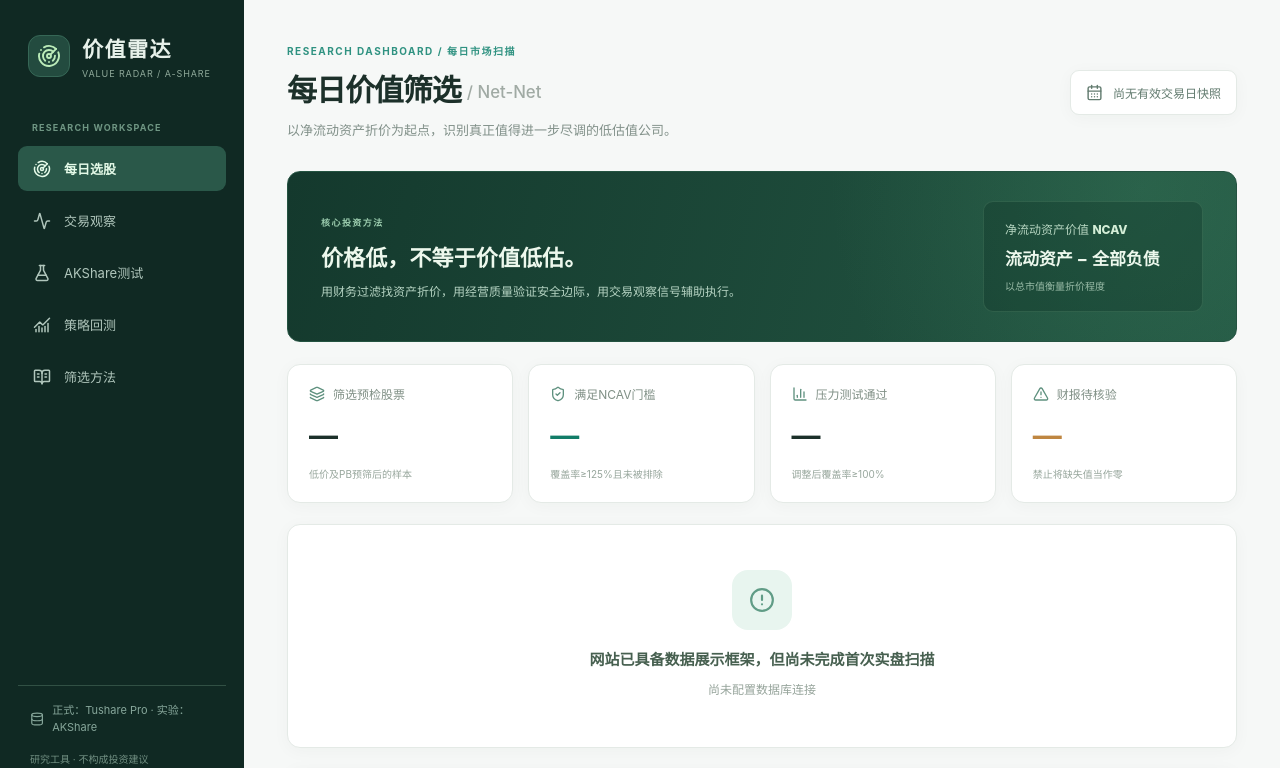
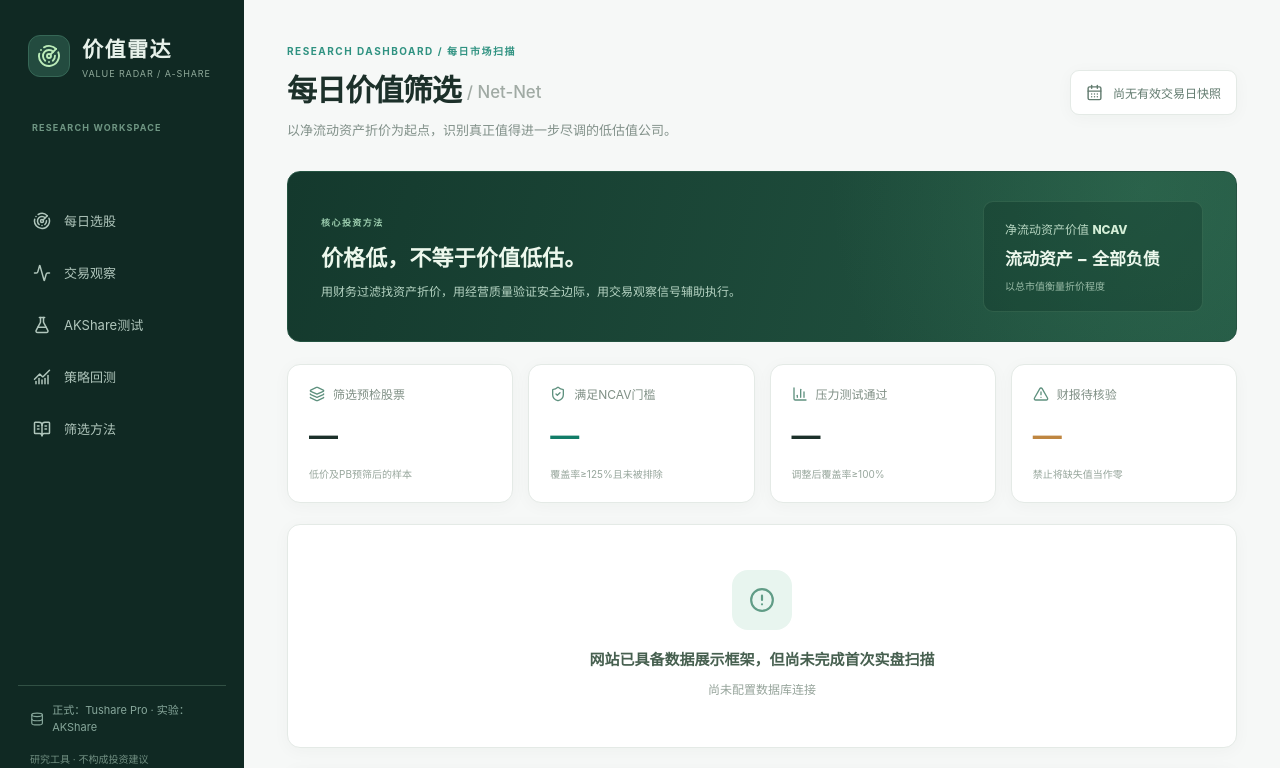
Before and after one commit to LGuangming/a-share-value-screener, a Next.js app: page / in a window 1280 px wide. Shown: the top 768 px of the page. Built offline with nearby package versions, Linux system fonts and the light colour scheme.

Commit message:
fix(nav): slide active sidebar indicator to pathname-selected menu item

```diff
--- a/components/nav.tsx
+++ b/components/nav.tsx
@@ -1,4 +1,8 @@
+"use client";
+
 import Link from "next/link";
+import { usePathname } from "next/navigation";
+import { useLayoutEffect, useRef, useState } from "react";
 import { Activity, BookOpenText, ChartNoAxesCombined, Database, FlaskConical, Radar, SlidersHorizontal } from "lucide-react";
 
 const links = [
@@ -9,7 +13,49 @@ const links = [
   { href: "/methodology", label: "筛选方法", Icon: BookOpenText },
 ];
 
+function currentLink(pathname: string): string {
+  // Exact root match; nested feature routes stay with their parent menu.
+  // Stock details belong to the daily screener.
+  const target = links.find(({ href }) =>
+    href !== "/" && (pathname === href || pathname.startsWith(`${href}/`))
+  );
+  return target?.href ?? "/";
+}
+
 export default function Nav() {
+  const pathname = usePathname();
+  const activeHref = currentLink(pathname);
+  const desktopNavRef = useRef<HTMLElement>(null);
+  const [indicator, setIndicator] = useState<{ top: number; height: number } | null>(null);
+
+  useLayoutEffect(() => {
+    const nav = desktopNavRef.current;
+    if (!nav) return;
+
+    const measure = () => {
+      const selected = nav.querySelector<HTMLElement>(".nav-link.is-active");
+      if (!selected) {
+        setIndicator(null);
+        return;
+      }
+      const parentRect = nav.getBoundingClientRect();
+      const selectedRect = selected.getBoundingClientRect();
+      setIndicator({ top: selectedRect.top - parentRect.top + nav.scrollTop, height: selectedRect.height });
+    };
+
+    measure();
+    const observer = typeof ResizeObserver !== "undefined" ? new ResizeObserver(measure) : null;
+    if (observer) {
+      observer.observe(nav);
+      for (const item of nav.querySelectorAll(".nav-link")) observer.observe(item);
+    }
+    window.addEventListener("resize", measure);
+    return () => {
+      observer?.disconnect();
+      window.removeEventListener("resize", measure);
+    };
+  }, [activeHref]);
+
   return <>
     <aside className="sidebar">
       <Link className="brand" href="/">
@@ -17,8 +63,20 @@ export default function Nav() {
         <span className="brand-text"><strong>价值雷达</strong><small>VALUE RADAR / A-SHARE</small></span>
       </Link>
       <div className="nav-caption">RESEARCH WORKSPACE</div>
-      <nav className="nav-main" aria-label="主导航">
-        {links.map(({href,label,Icon}) => <Link key={href} href={href} className="nav-link"><Icon size={18}/><span>{label}</span></Link>)}
+      <nav ref={desktopNavRef} className="nav-main" aria-label="主导航">
+        <span
+          aria-hidden="true"
+          className={`nav-active-indicator${indicator ? " is-ready" : ""}`}
+          style={indicator ? { transform: `translateY(${indicator.top}px)`, height: indicator.height } : undefined}
+        />
+        {links.map(({ href, label, Icon }) => {
+          const isActive = activeHref === href;
+          return <Link key={href} href={href}
+            className={`nav-link${isActive ? " is-active" : ""}`}
+            aria-current={isActive ? "page" : undefined}>
+            <Icon size={18}/><span>{label}</span>
+          </Link>;
+        })}
       </nav>
       <div className="sidebar-bottom">
         <div className="sidebar-info"><Database size={16}/><span>正式：Tushare Pro · 实验：AKShare</span></div>
@@ -30,7 +88,14 @@ export default function Nav() {
       <SlidersHorizontal size={18} className="muted"/>
     </div>
     <nav className="mobile-nav" aria-label="移动端导航">
-      {links.map(({href,label,Icon}) => <Link key={href} href={href}><Icon size={17}/><span>{label}</span></Link>)}
+      {links.map(({ href, label, Icon }) => {
+        const isActive = activeHref === href;
+        return <Link key={href} href={href}
+          className={isActive ? "is-active" : undefined}
+          aria-current={isActive ? "page" : undefined}>
+          <Icon size={17}/><span>{label}</span>
+        </Link>;
+      })}
     </nav>
   </>;
 }
```
